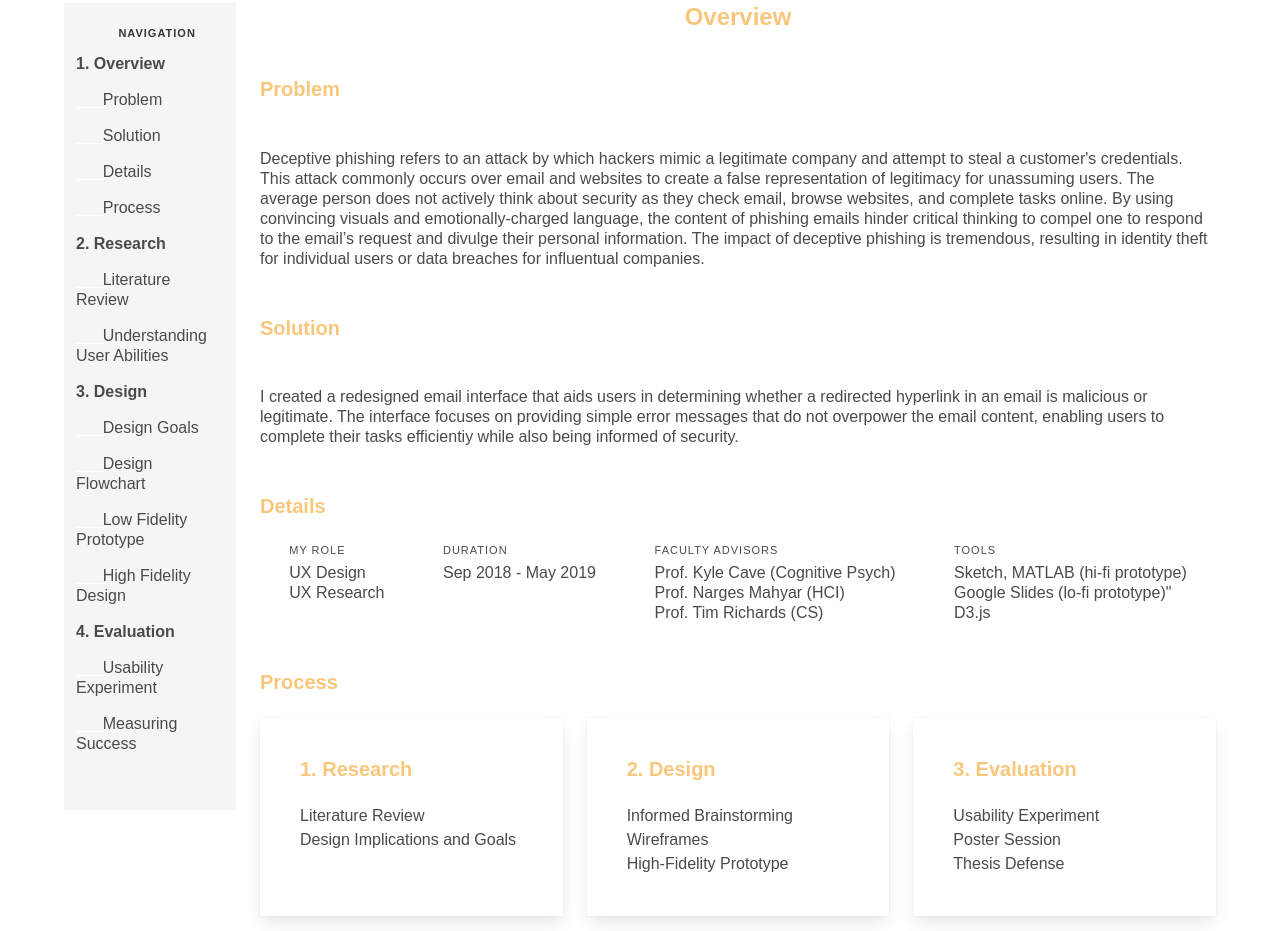
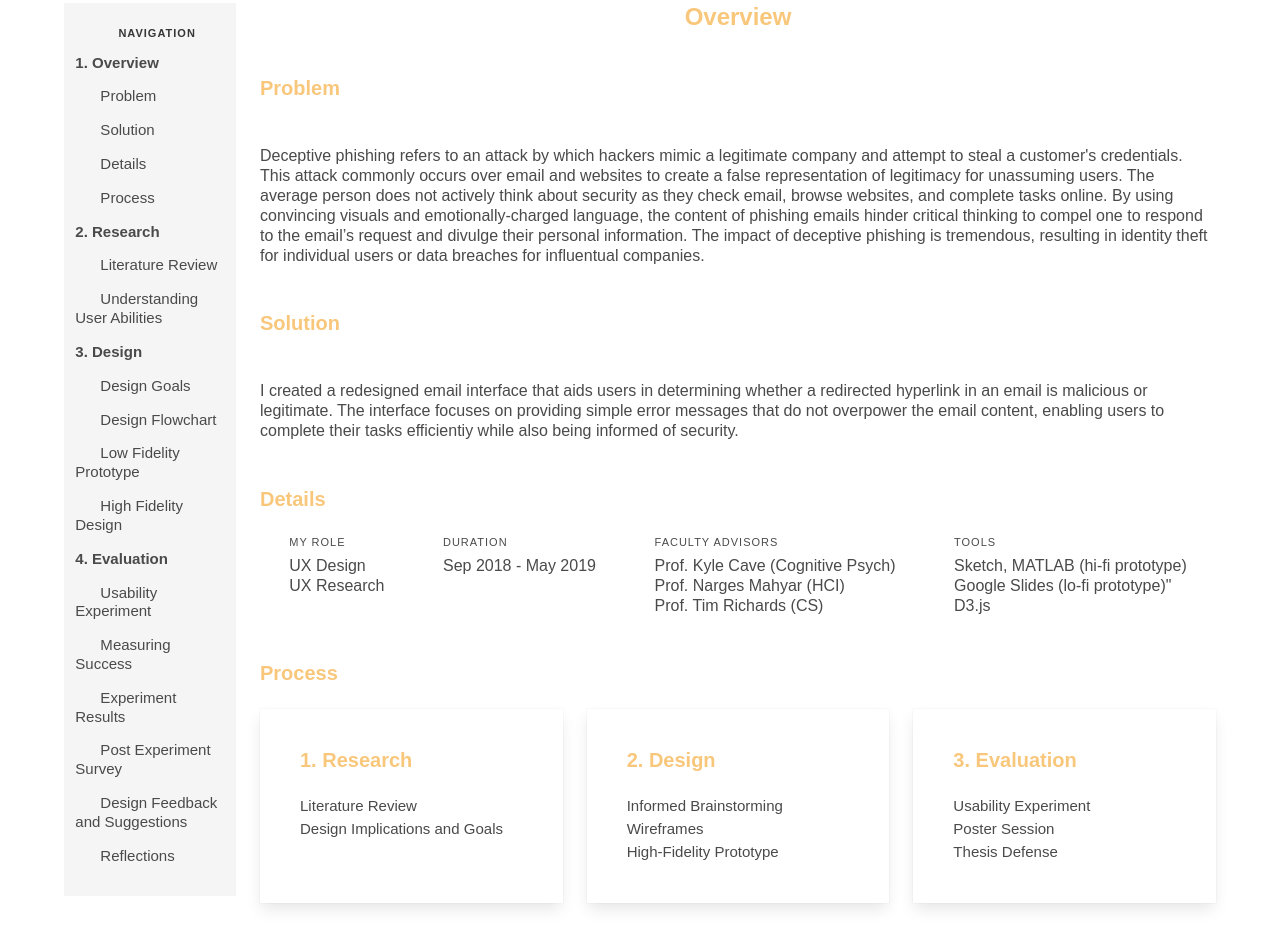
Before and after one commit to adevakumar/portfolioweb2.0, a Gatsby site: page /proj2 in a window 1280 px wide. Shown: the part 869-1800 px from the top of the page. Built offline with nearby package versions, Linux system fonts and the light colour scheme; Gatsby itself is replaced by a stand-in of ours.

Commit message:
cleaned up some thesis stuff

```diff
--- a/src/components/proj2_body.js
+++ b/src/components/proj2_body.js
@@ -43,27 +43,30 @@ const Proj2Body = () => (
           <h3 className="heading"><strong><font color="#F5F5F5"> __</font>Navigation</strong></h3>
           <ul id="menu" className="menu-list">
              <li><a href="#overview"><strong>1. Overview</strong></a></li>
-            <li><a href="#problem"><font color="white">___</font>Problem</a></li>
-            <li><a href="#solution"><font color="white">___</font>Solution</a></li>
-            <li><a href="#details"><font color="white">___</font>Details</a></li>
-            <li><a href="#process"><font color="white">___</font>Process</a></li>
+            <li><a href="#problem"><font color="#F5F5F5">___</font>Problem</a></li>
+            <li><a href="#solution"><font color="#F5F5F5">___</font>Solution</a></li>
+            <li><a href="#details"><font color="#F5F5F5">___</font>Details</a></li>
+            <li><a href="#process"><font color="#F5F5F5">___</font>Process</a></li>
 
 
              <li><a href="#research"><strong>2. Research</strong></a></li>
-            <li><a href="#lit_review"><font color="white">___</font>Literature Review</a></li>
-            <li><a href="#understanding_users"><font color="white">___</font>Understanding User Abilities</a></li>
+            <li><a href="#lit_review"><font color="#F5F5F5">___</font>Literature Review</a></li>
+            <li><a href="#understanding_users"><font color="#F5F5F5">___</font>Understanding User Abilities</a></li>
 
             <li><a href="#design"><strong>3. Design</strong></a></li>
-        <li><a href="#design_goals"><font color="white">___</font>Design Goals</a></li>
-            <li><a href="#design_flowchart"><font color="white">___</font>Design Flowchart</a></li>
-            <li><a href="#low_fi"><font color="white">___</font>Low Fidelity Prototype</a></li>
-            <li><a href="#high_fi"><font color="white">___</font>High Fidelity Design</a></li>
+        <li><a href="#design_goals"><font color="#F5F5F5">___</font>Design Goals</a></li>
+            <li><a href="#design_flowchart"><font color="#F5F5F5">___</font>Design Flowchart</a></li>
+            <li><a href="#low_fi"><font color="#F5F5F5">___</font>Low Fidelity Prototype</a></li>
+            <li><a href="#high_fi"><font color="#F5F5F5">___</font>High Fidelity Design</a></li>
 
             <li><a href="#evaluation"><strong>4. Evaluation</strong></a></li>
-            <li><a href="#evaluation"><font color="white">___</font>Usability Experiment</a></li>
-            <li><a href="#evaluation"><font color="white">___</font>Measuring Success</a></li>
+            <li><a href="#usability_exp"><font color="#F5F5F5">___</font>Usability Experiment</a></li>
+            <li><a href="#measure_suc"><font color="#F5F5F5">___</font>Measuring Success</a></li>
+            <li><a href="#exp_results"><font color="#F5F5F5">___</font>Experiment Results</a></li>
+            <li><a href="#post_survey"><font color="#F5F5F5">___</font>Post Experiment Survey</a></li>
+            <li><a href="#feedback"><font color="#F5F5F5">___</font>Design Feedback and Suggestions </a></li>
+            <li><a href="#reflections"><font color="#F5F5F5">___</font>Reflections</a></li>
           </ul>
-          <br></br>
           <br></br>
         </div>
       </div>
@@ -573,7 +576,7 @@ to trust the email link up to the user.
   </font></h3>
   <br></br>
   <br></br>
-  <p className="title is-size-5"> <font color="#F9C77B"> Usability Experiment </font> </p>
+  <p id="usability_exp" className="title is-size-5"> <font color="#F9C77B"> Usability Experiment </font> </p>
       <br></br>
         <p className="subtitle"> Through an unmoderated usability test, I evaluated how effective my email interface design
 was in communicating relevant information about the email. I created 7 different emails for the experiment using Sketch- 5 emails contained a deceptive phishing link and 2 contained no deceptive links. I framed the usability test as a role-playing activity where participants would assume the role of a character, Sam Minuteman, who works at a fictional consulting company and is evaluating a new email interface based on usability principles.  </p>
@@ -594,7 +597,7 @@ was in communicating relevant information about the email. I created 7 different
 
   <br></br>
 
-  <p className="title is-size-5"> <font color="#F9C77B"> Measuring Success </font> </p>
+  <p id="measure_suc" className="title is-size-5"> <font color="#F9C77B"> Measuring Success </font> </p>
       <br></br>
   <p className="subtitle"> During the usability experiment, I tasked participants with reading the email content and choosing how they would respond to the email. They could use the 5 buttons at the foot of the email, click on buttons/links they found in the email - I was intentionally vague in telling them where they could click because I did not want influence their actions. These are the following metrics I used to evaluate how effective participants were in not getting phished:
 </p>
@@ -641,7 +644,7 @@ participant passes or gets phished</p>
       When I debriefed participants about the usability test’s true intentions, I held an unstructured interview with them where I showed them their results (how many times they were phished). This method gave me qualitative data regarding participants overall thoughts and impressons of the design, and additionally they provided me verbal feedback and talked about their experience with phishing.
       </p>
           <br></br>
-        <p className="title is-size-5"> <font color="#F9C77B"> Experiment Results </font> </p>
+        <p id="exp_results" className="title is-size-5"> <font color="#F9C77B"> Experiment Results </font> </p>
     <br></br>
            <img src={phishing_sus} alt="phishing_sus"/>
     <br></br>
@@ -681,7 +684,7 @@ not get phished.</p>
       </div>
     </div>
     <br></br>
-     <p className="title is-size-5"> <font color="#F9C77B"> Post Experiment Survey Results </font> </p>
+     <p id="post_survey" className="title is-size-5"> <font color="#F9C77B"> Post Experiment Survey Results </font> </p>
      <br></br>
      <p className="subtitle"> Design Intervention Group - Response Breakdown </p>
       <img src={design_response} alt="design_intervention_response"/>
@@ -714,7 +717,7 @@ The security indicator could feature an icon in red, and the yellow box can incl
       <p className="subtitle">To legitimize the warnings, the next version could include a statement saying that the messages are
 coming from the email system, so participants do not think it is part of the malicious email.</p>
        <br></br>
-    <p className="title is-size-5"> <font color="#F9C77B"> Reflections and Future Work </font> </p>
+    <p id="reflections" className="title is-size-5"> <font color="#F9C77B"> Reflections and Future Work </font> </p>
        <br></br>
       <p className="subtitle">Overall, the participants believed that the redesigns strike a good balance of not only giving the user control on determining the legitimacy of a link but also
 priming them with unambiguous email system interventions. The usability experiment sheds insight on how people browse emails, and the biggest takeaway is that people do not spend time reading the email content in detail. Overall, the redesign demonstrated that some mediation on the email system’s
@@ -730,6 +733,8 @@ demonstrate what design elements and psychological phenomena are universally app
 and what varies based on the interface. </p>
 <br></br>
 <br></br>
+<br></br>
+<br></br>
   </div>
   </div>
 
--- a/src/components/style.scss
+++ b/src/components/style.scss
@@ -108,3 +108,7 @@ a {
 #center {
 	text-align: center
 }
+
+#here {
+	font-size: 0.94rem;
+}
```
Also changed, not shown: src/images/no_design_response.png, 1 other file.
